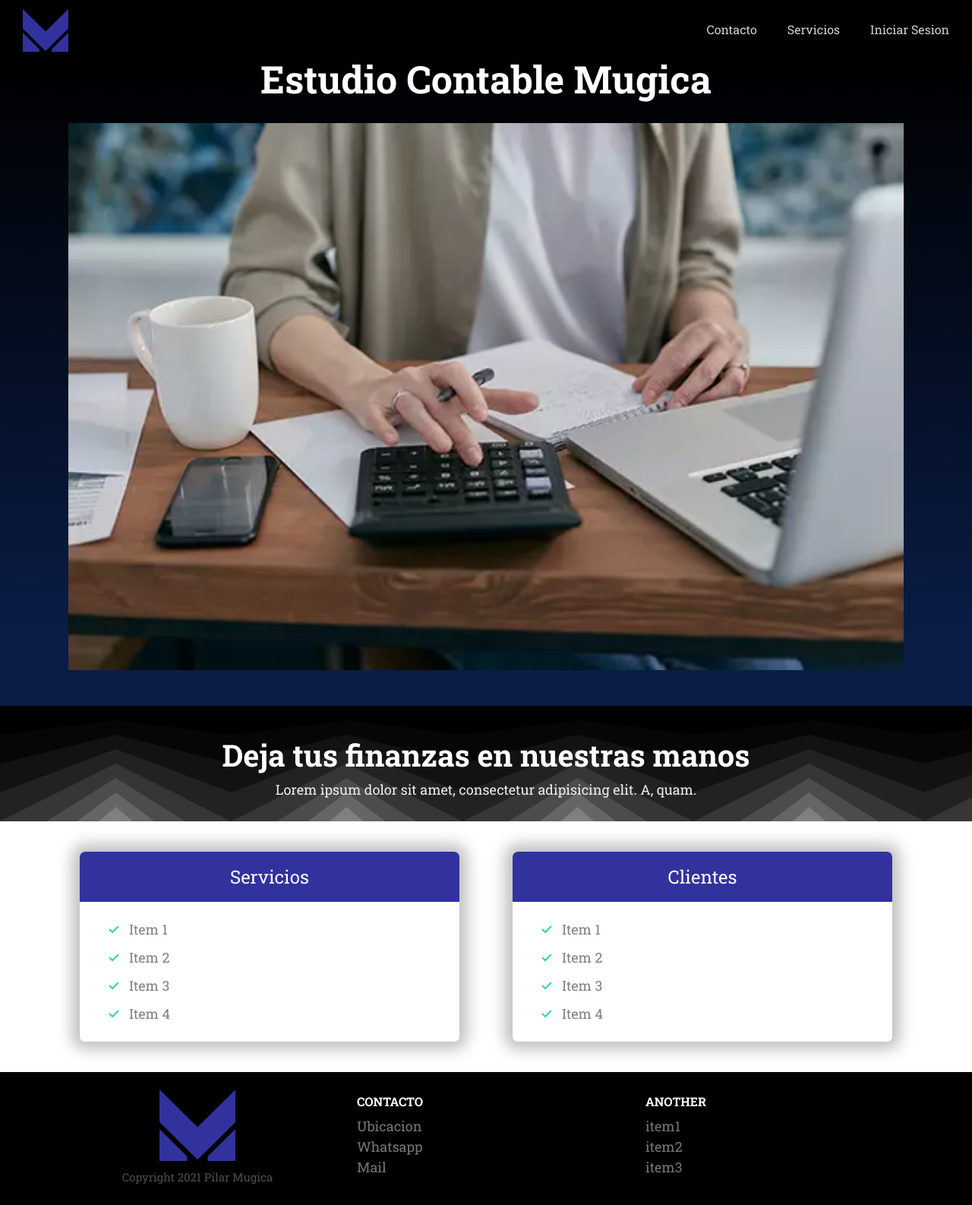
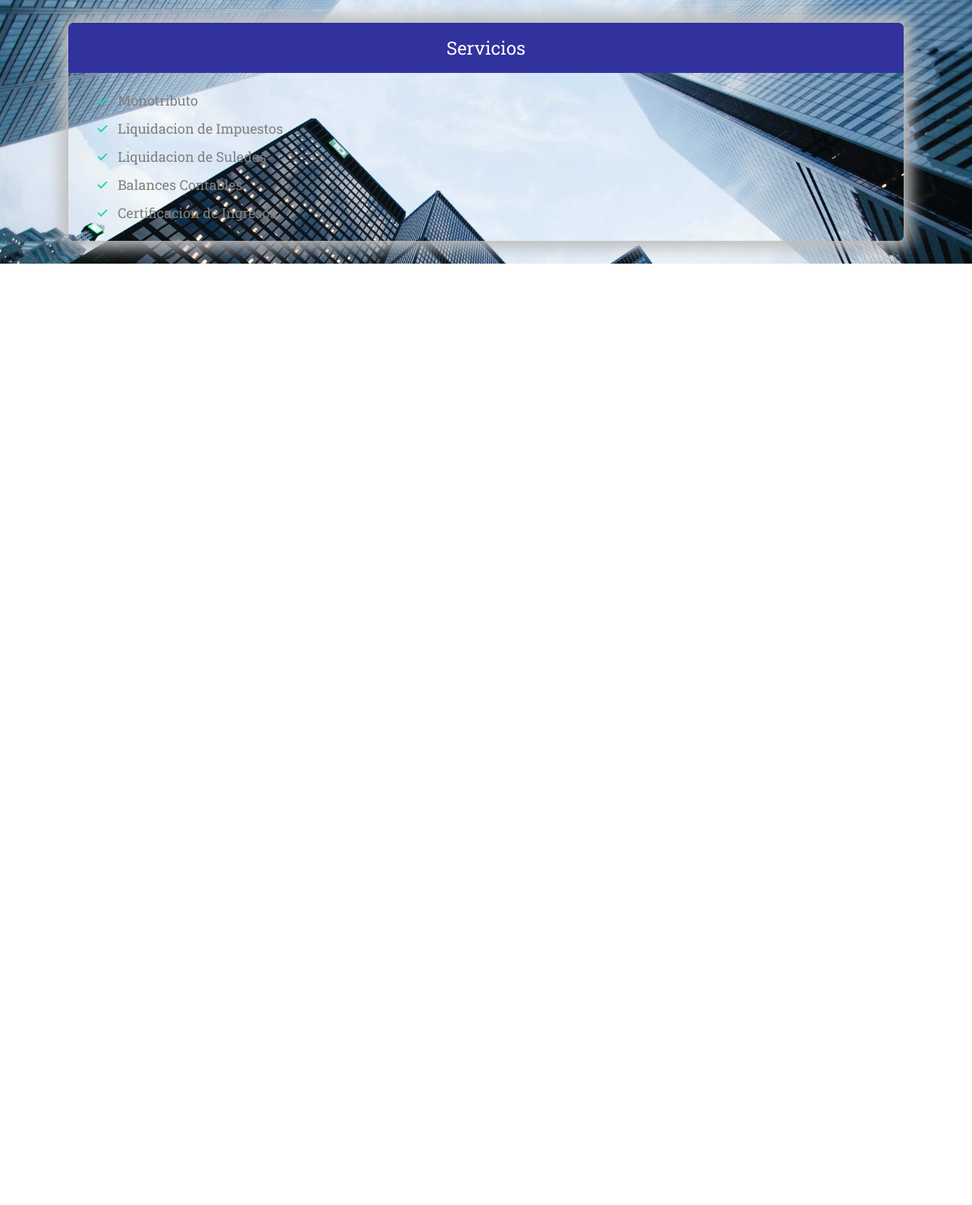
Before and after one commit to gabyreload1983/Estudio-Contable-Mugica, a plain HTML site: page test.html in a window 1280 px wide. Shown: the whole page at 76% size. After the commit the page ends 800 px from the top, so only its background shows below. Drawn offline with nearby package versions, Linux system fonts and the light colour scheme.

Commit message:
Create the block-group component

```diff
--- a/css/style.css
+++ b/css/style.css
@@ -182,6 +182,11 @@ a {
   padding: 0.5rem 3rem;
 }
 
+.card__service {
+  opacity: 0.7;
+  background: #fff;
+}
+
 .card--primary .card__header {
   background: var(--color--primary);
   color: #fff;
@@ -280,6 +285,17 @@ a {
 }
 .block--dark {
   background: #000;
+}
+
+.block-background {
+  background-image: url(/images/bulding.jpg);
+  background-size: cover;
+  padding-top: 2rem;
+  padding-bottom: 2rem;
+}
+
+.block-background .img {
+  transform: translateY();
 }
 
 .block--dark h1,
@@ -426,8 +442,8 @@ a {
 
 /* Plans Block */
 .block-plans {
-  margin-top: 3rem;
-  margin-bottom: 3rem;
+  /* margin-top: 3rem;
+  margin-bottom: 3rem; */
 }
 .block-plans .grid {
   gap: 4rem;
--- a/test.html
+++ b/test.html
@@ -15,68 +15,8 @@
     <link rel="stylesheet" href="https://unpkg.com/aos@next/dist/aos.css" />
   </head>
   <body>
-    <nav class="nav collapsible">
-      <a class="nav__brand" href="/">
-        <svg class="icon icon--primary icon--logo">
-          <use xlink:href="./images/sprite.svg#logom"></use>
-        </svg>
-      </a>
-      <svg class="icon icon--white nav__toggler">
-        <use xlink:href="./images/sprite.svg#menu"></use>
-      </svg>
-      <ul class="list nav__list collapsible__content">
-        <li class="nav__item"><a href="#">Contacto</a></li>
-        <li class="nav__item"><a href="#">Servicios</a></li>
-        <li class="nav__item"><a href="#">Iniciar Sesion</a></li>
-      </ul>
-    </nav>
-
-    <!-- Main -->
-    <div class="main">
-      <h1 class="main__heading">Estudio Contable Mugica</h1>
-      <div class="block container">
-        <picture>
-          <source
-            type="image/webp"
-            srcset="
-              images/banner.webp    1x,
-              images/banner@2x.webp 2x,
-              images/banner@3x.webp 3x
-            "
-          />
-          <source
-            type="image/png"
-            srcset="
-              images/banner.png    1x,
-              images/banner@2x.png 2x,
-              images/banner@3x.png 3x
-            "
-          />
-          <img
-            data-aos="zoom-in"
-            class="main__image"
-            src="/images/banner.png"
-            alt=""
-          />
-        </picture>
-      </div>
-    </div>
-
-    <!-- Block Domain -->
-    <section class="block block-domain">
-      <header class="block__header">
-        <h2 class="domain__heading">Deja tus finanzas en nuestras manos</h2>
-        <p class="domain__description">
-          Lorem ipsum dolor sit amet, consectetur adipisicing elit. A, quam.
-        </p>
-      </header>
-    </section>
-
-    <!-- Block plan -->
-    <section class="block container block-plans">
-      <div class="grid grid--1x2">
-        <!-- Plan -->
-        <div class="plan">
+    <section class="block-background">
+      <div class="grid container block">
         <!-- Card -->
         <div data-aos="fade-right" class="card card--primary">
           <header class="card__header">
@@ -84,75 +24,16 @@
           </header>
           <div class="card__body">
             <ul class="list list--tick">
-                <li class="list__item">Item 1</li>
-                <li class="list__item">Item 2</li>
-                <li class="list__item">Item 3</li>
-                <li class="list__item">Item 4</li>
+              <li class="list__item">Monotributo</li>
+              <li class="list__item">Liquidacion de Impuestos</li>
+              <li class="list__item">Liquidacion de Suledos</li>
+              <li class="list__item">Balances Contables</li>
+              <li class="list__item">Certificacion de Ingresos</li>
             </ul>
           </div>
         </div>
       </div>
-        <div class="plan">
-          <!-- Card -->
-          <div data-aos="fade-up" class="card card--primary">
-            <header class="card__header">
-              <h3 class="plan__name">Clientes</h3>
-            </header>
-            <div class="card__body">
-              <ul class="list list--tick">
-                <li class="list__item">Item 1</li>
-                <li class="list__item">Item 2</li>
-                <li class="list__item">Item 3</li>
-                <li class="list__item">Item 4</li>
-              </ul>
-            </div>
-          </div>
-        </div>
-      </div>
     </section>
-
-    <!-- Footer -->
-    <footer class="block block--dark footer">
-      <div class="container grid footer__sections">
-        <section class="collapsible collapsible--expanded footer__section">
-          <header class="collapsible__header">
-            <h2 class="collapsible__heading footer__heading">Contacto</h2>
-            <svg class="icon icon--white collapsible__chevron">
-              <use xlink:href="./images/sprite.svg#chevron"></use>
-            </svg>
-          </header>
-          <div class="collapsible__content">
-            <ul class="list">
-              <li><a href="#">Ubicacion</a></li>
-              <li><a href="#">Whatsapp</a></li>
-              <li><a href="#">Mail</a></li>
-            </ul>
-          </div>
-        </section>
-        <section class="collapsible footer__section">
-          <header class="collapsible__header">
-            <h2 class="collapsible__heading footer__heading">Another</h2>
-            <svg class="icon icon--white collapsible__chevron">
-              <use xlink:href="./images/sprite.svg#chevron"></use>
-            </svg>
-          </header>
-          <div class="collapsible__content">
-            <ul class="list">
-              <li><a href="#">item1</a></li>
-              <li><a href="#">item2</a></li>
-              <li><a href="#">item3</a></li>
-            </ul>
-          </div>
-        </section>
-
-        <section class="footer__brand">
-          <svg class="icon icon--primary footer__icon">
-            <use xlink:href="./images/sprite.svg#logom"></use>
-          </svg>
-          <p class="footer__copyright">Copyright 2021 Pilar Mugica</p>
-        </section>
-      </div>
-    </footer>
     <!-- Script -->
     <script src="./js/main.js"></script>
     <script src="https://unpkg.com/aos@next/dist/aos.js"></script>
```
Also changed, not shown: index.html (+5 -10 lines), images/bulding.jpg (added). Lines whose indentation alone changed are shown as unchanged.
